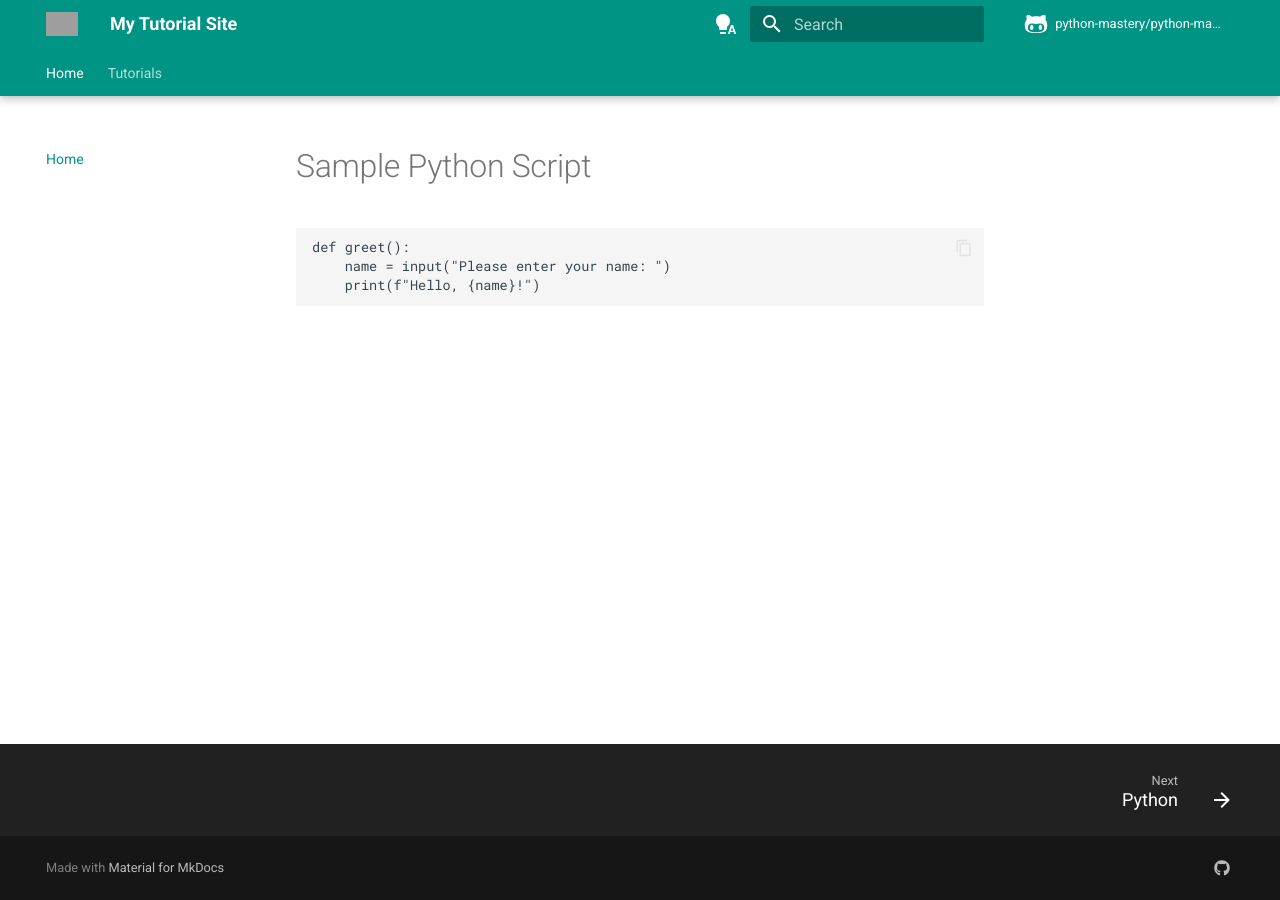
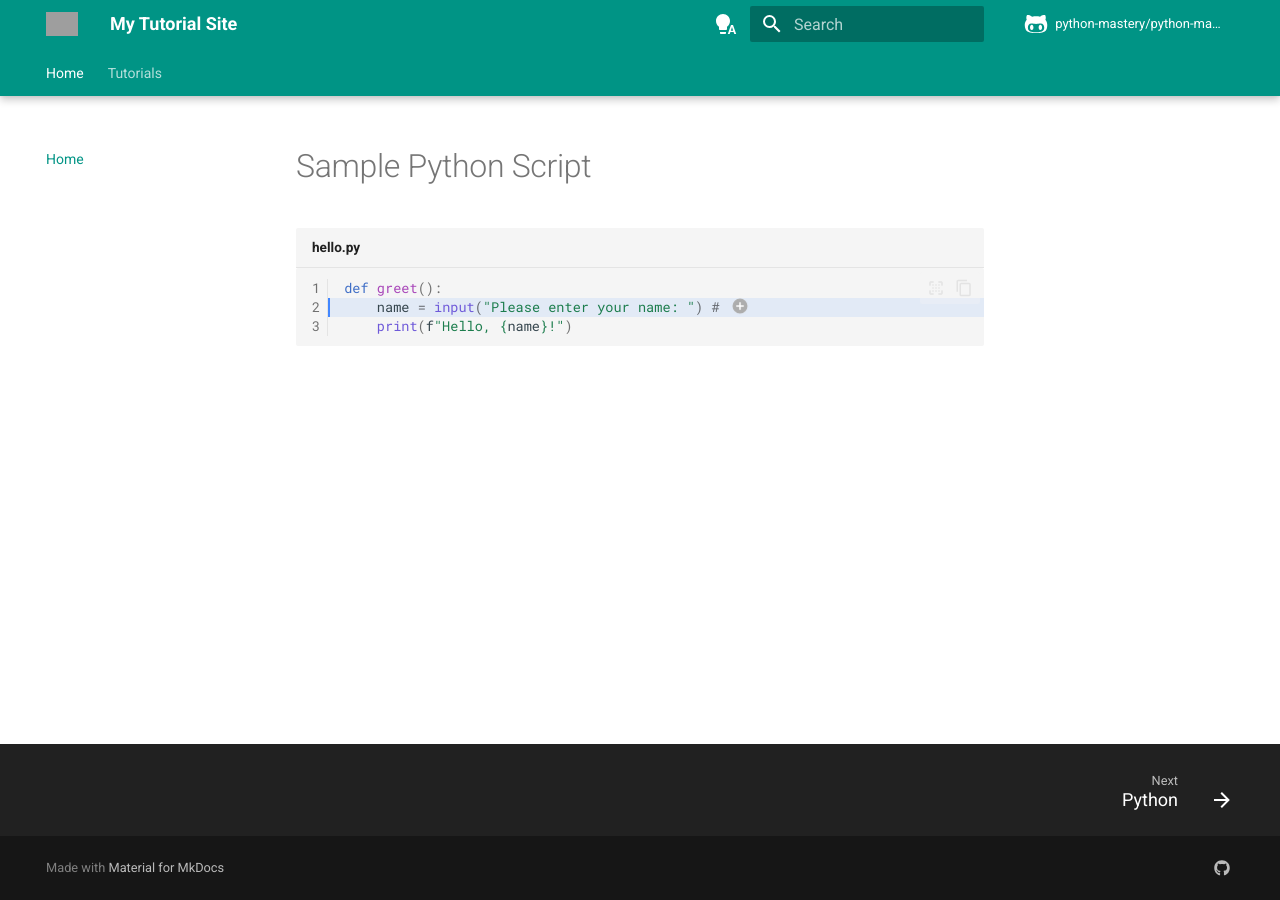
Before and after one commit to python-mastery/python-mastery.github.io, an MkDocs documentation site: the page built from docs/index.md, in a window 1280 px wide. Built offline with MkDocs 1.6.1 and Material for MkDocs 9.7.7, drawn with Linux system fonts in a browser that asks for light colours; comment, search, counter and statistics services are not loaded; grey boxes are pictures that could not be loaded.

Commit message:
Add code highlighting and annotation

````diff
--- a/docs/index.md
+++ b/docs/index.md
@@ -1,7 +1,9 @@
 # Sample Python Script
 
-```python
+```py title="hello.py" linenums="1" hl_lines="2"
 def greet():
-    name = input("Please enter your name: ")
+    name = input("Please enter your name: ") # (1)
     print(f"Hello, {name}!")
 ```
+
+1.  This takes the user's `name` as input.
--- a/mkdocs.yml
+++ b/mkdocs.yml
@@ -67,4 +67,10 @@ plugins:
 - include-markdown
 
 markdown_extensions:
+  - pymdownx.highlight:
+      anchor_linenums: true
+      line_spans: __span
+      pygments_lang_class: true
   - pymdownx.inlinehilite
+  - pymdownx.snippets
+  - pymdownx.superfences
````
